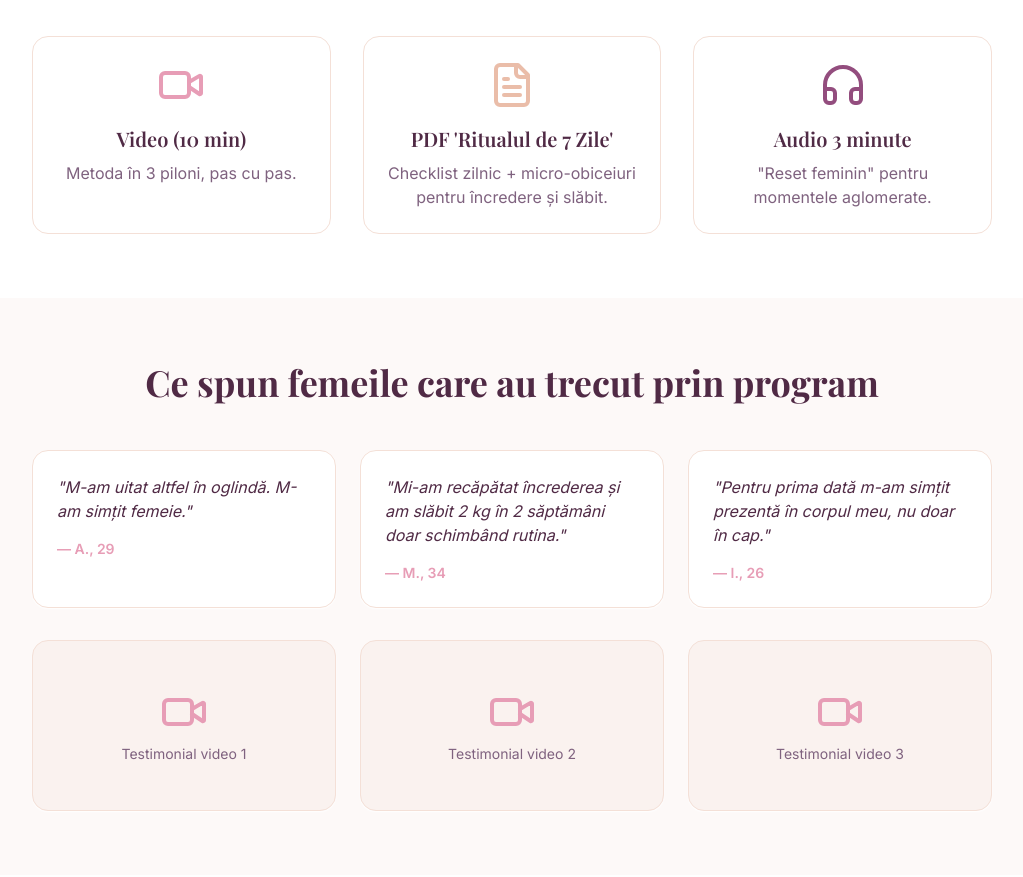
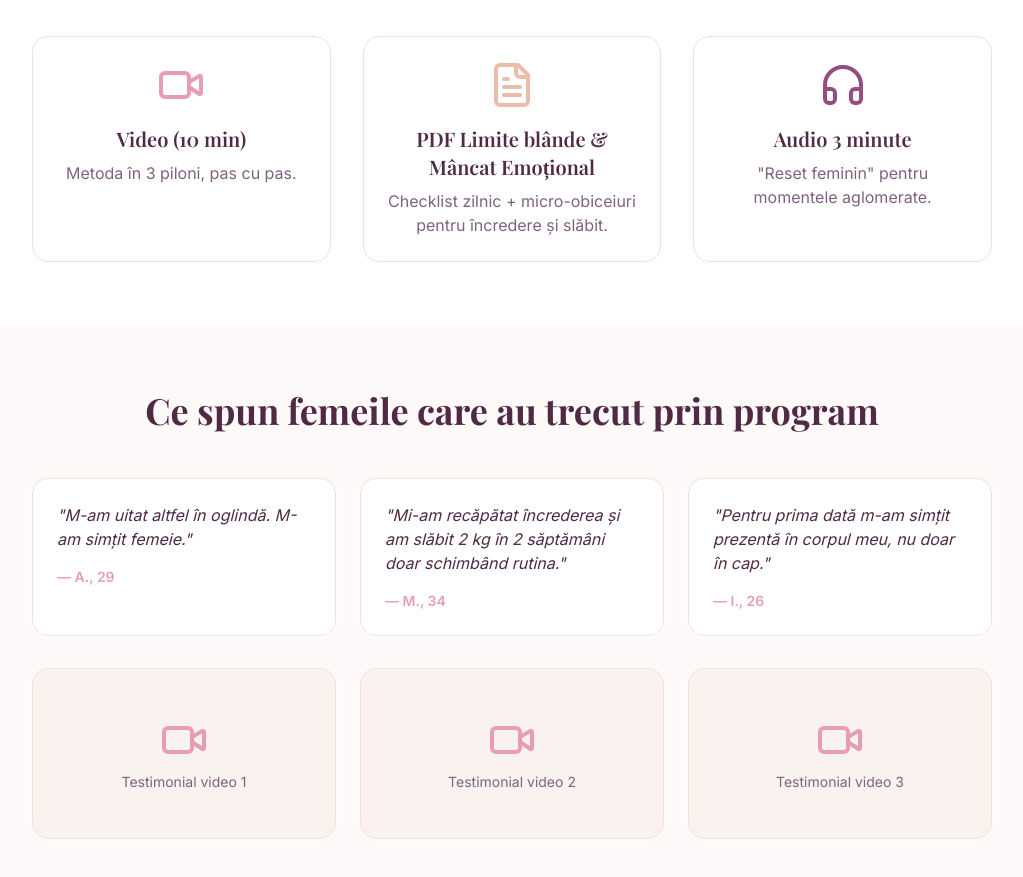
Before and after one commit to Macarieeee/femlab-bloom-boost, a React (Vite) app: page / in a window 1280 px wide. Shown: the part 2340-3217 px from the top of the page, without its empty margins (128-1151 px from the left). Built offline with nearby package versions, Linux system fonts and the light colour scheme; the HTML template or start-up script is replaced by a standard one.

Commit message:
Update PDF title in instant rewards
Change the PDF title in the instant rewards section from "PDF 'Ritualul de 7 Zile'" to "PDF Limite blânde & Mâncat Emoțional".

```diff
--- a/src/pages/Index.tsx
+++ b/src/pages/Index.tsx
@@ -208,7 +208,7 @@ const Index = () => {
             </Card>
             <Card className="p-6 text-center shadow-card">
               <FileText className="w-12 h-12 mx-auto mb-4 text-secondary" />
-              <h3 className="font-serif text-xl font-semibold mb-2">PDF 'Ritualul de 7 Zile'</h3>
+              <h3 className="font-serif text-xl font-semibold mb-2">PDF Limite blânde & Mâncat Emoțional</h3>
               <p className="text-muted-foreground">Checklist zilnic + micro-obiceiuri pentru încredere și slăbit.</p>
             </Card>
             <Card className="p-6 text-center shadow-card">
```
